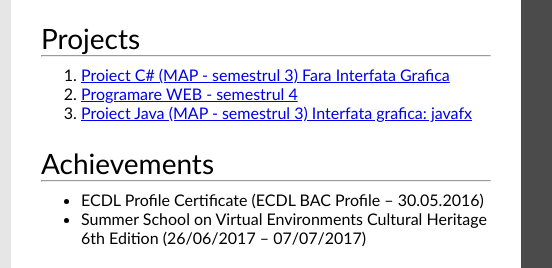
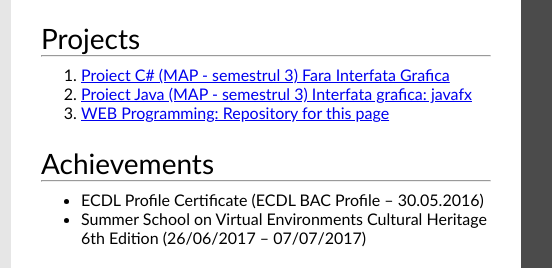
Before and after one commit to iair2750/iair2750.github.io, a plain HTML site: page index.html in a window 1280 px wide. Shown: the part 298-566 px from the top of the page, 529-1081 px from the left. Drawn offline with Linux system fonts and the light colour scheme.

Commit message:
update project link

```diff
--- a/index.html
+++ b/index.html
@@ -83,10 +83,10 @@
             <ol>
                 <li><a href="https://github.com/iair2750/Proiect_C_sharp.git" target="_blank">
                     Proiect C# (MAP - semestrul 3) Fara Interfata Grafica</a></li>
-                <li><a href="http://www.scs.ubbcluj.ro/~iair2750/" target="_blank">
-                    Programare WEB - semestrul 4</a></li>
                 <li><a href="https://github.com/iair2750/Proiect_Java.git" target="_blank">
                     Proiect Java (MAP - semestrul 3) Interfata grafica: javafx</a></li>
+                <li><a href="https://github.com/iair2750/iair2750.github.io" target="_blank">
+                    WEB Programming: Repository for this page</a></li>
             </ol>
         </div>
         <div>
```
